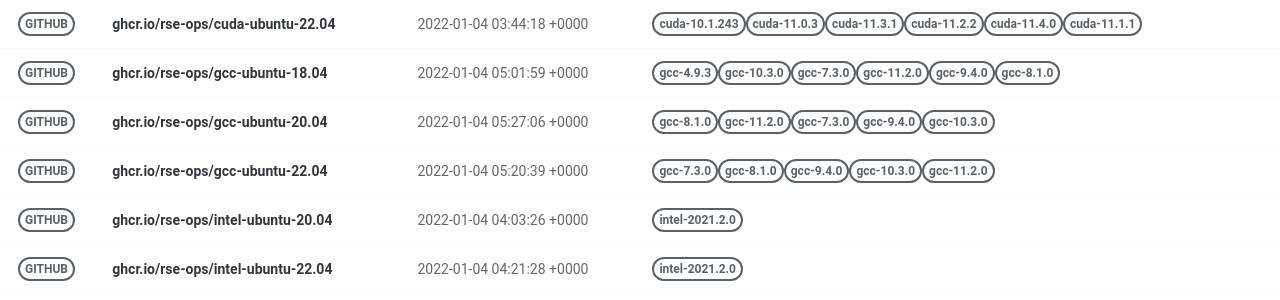
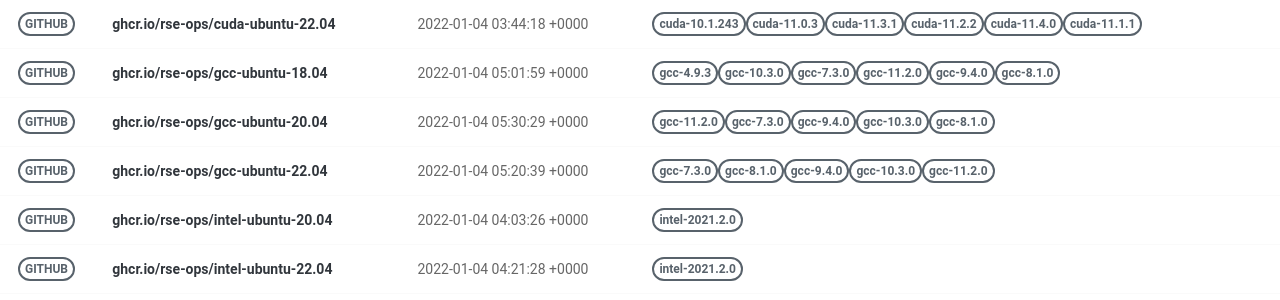
Before and after one commit to rse-ops/docker-images, a Jekyll site: the page built from pages/index.md, in a window 1280 px wide. Shown: the part 326-626 px from the top of the page. Built offline with Jekyll 4.4.1, drawn with Linux system fonts in a browser that asks for light colours; nearby versions of some CDN libraries.

Commit message:
Automated push to update library 2022-01-04

```diff
--- a/_library/ghcr.io-rse-ops-gcc-ubuntu-20.04.md
+++ b/_library/ghcr.io-rse-ops-gcc-ubuntu-20.04.md
@@ -1,14 +1,11 @@
 ---
 layout: container
 name: ghcr.io/rse-ops/gcc-ubuntu-20.04
-updated_at: 2022-01-04 05:27:06.144034
+updated_at: 2022-01-04 05:30:29.195191
 
 
 container_url: https://github.com/orgs/rse-ops/packages/container/package/gcc-ubuntu-20.04
 versions:
- - tag: gcc-8.1.0
-   dockerfile: https://github.com/rse-ops/docker-images/blob/main/ubuntu/gcc/Dockerfile
-   manifest: https://crane.ggcr.dev/manifest/ghcr.io/rse-ops/gcc-ubuntu-20.04:gcc-8.1.0
  - tag: gcc-11.2.0
    dockerfile: https://github.com/rse-ops/docker-images/blob/main/ubuntu/gcc/Dockerfile
    manifest: https://crane.ggcr.dev/manifest/ghcr.io/rse-ops/gcc-ubuntu-20.04:gcc-11.2.0
```
Also changed, not shown: other parts of _library/ghcr.io-rse-ops-gcc-ubuntu-20.04.md (+3 -0 lines).
